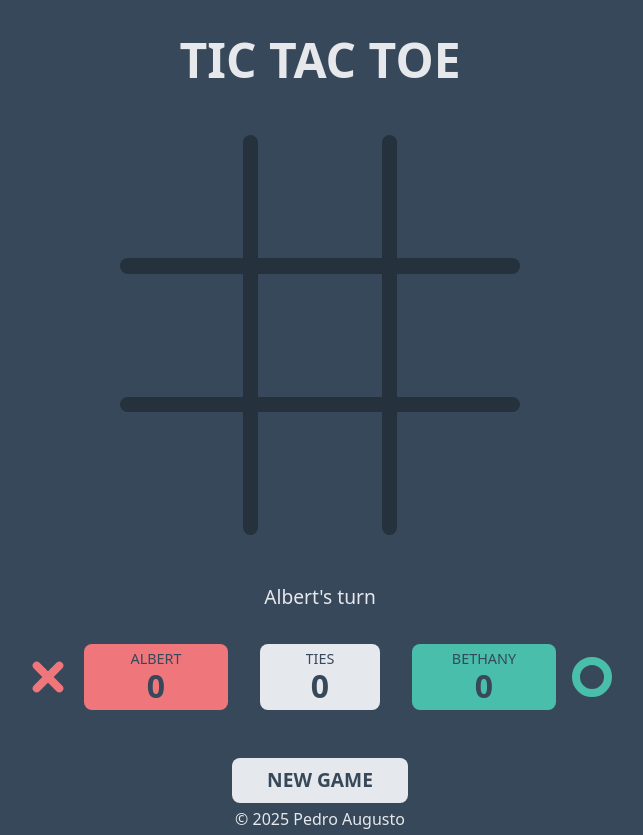
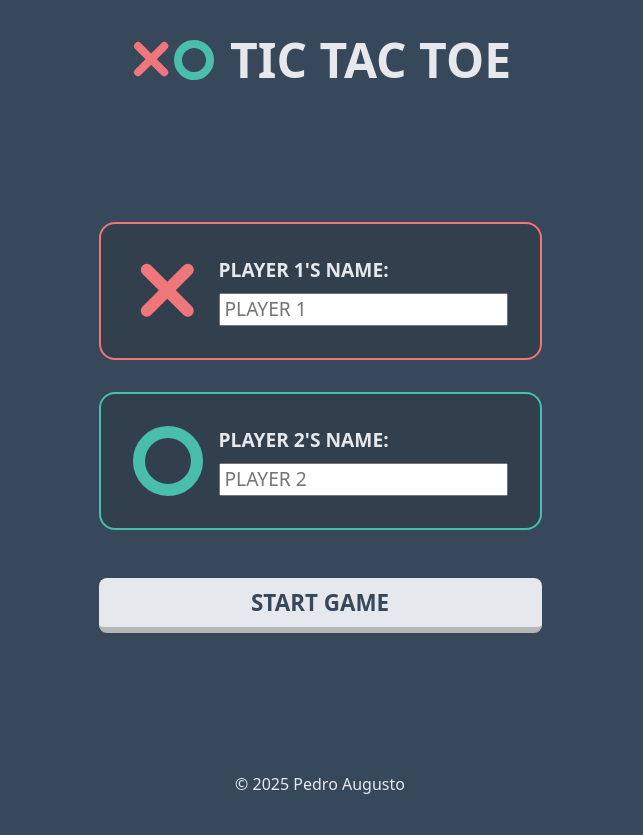
Before and after one commit to PedroASB/tic-tac-toe, a plain HTML site: page index.html in a window 1280 px wide. Shown: the whole page, without its empty margins (320-963 px from the left). After the commit the page ends 800 px from the top, so only its background shows below. Drawn offline with Linux system fonts and the light colour scheme.

Commit message:
feat: add "new game" interface to enter names
- Now players can enter a custom name

```diff
--- a/index.html
+++ b/index.html
@@ -10,11 +10,38 @@
 </head>
 <body>
     <div id="branding">
+        <div class="logo">
+            <div class="cross"></div>
+            <div class="nought"></div>
+        </div>
         <h1 class="title">Tic Tac Toe</h1>
     </div>
 
     <div id="main-content">
 
+        <div id="game-initialization">
+            <form method="dialog">
+                <div class="box player-one">
+                    <div class="cross"></div>
+                    <label for="player-one-name">
+                        <div class="label-text">Player 1's name:</div>
+                        <input type="text" id="player-one-name" name="player-one-name" maxlength="15" placeholder="Player 1">
+                    </label>
+                </div>
+
+                <div class="box player-two">
+                    <div class="nought"></div>
+                    <label for="player-two-name">
+                        <div class="label-text">Player 2's name:</div>
+                        <input type="text" id="player-two-name" name="player-two-name" maxlength="15" placeholder="Player 2">
+                    </label>
+                </div>
+
+                <button type="submit" id="start-game">Start Game</button>
+            </form>
+        </div>
+
+        <div id="gameplay">
             <div id="gameboard">
                 <div id="square-1" class="square" mark="none"></div>
                 <div id="square-2" class="square" mark="none"></div>
@@ -40,7 +67,7 @@
                 <div class="cross"></div>
 
                 <div id="player-one" class="score-box">
-                <div class="label">Albert</div>
+                    <div class="label"></div>
                     <output></output>
                 </div>
 
@@ -50,7 +77,7 @@
                 </div>
 
                 <div id="player-two" class="score-box">
-                <div class="label">Bethany</div>
+                    <div class="label"></div>
                     <output></output>
                 </div>
 
@@ -59,6 +86,7 @@
 
             <button type="button" id="new-game">New Game</button>
         </div>
+    </div>
 
     <div class="footer">
         <a href="https://github.com/PedroASB">&copy; 2025 Pedro Augusto</a>
--- a/script.js
+++ b/script.js
@@ -125,16 +125,17 @@ function createGameController() {
         startNewRound();
     };
 
-    // @TODO Organize order:
-    return {getCurrentPlayer, playTurn, startGame, getPlayerOne, getPlayerTwo, getTotalTies, getBoard};
+    return {playTurn, startGame, getPlayerOne, getPlayerTwo, getCurrentPlayer, getTotalTies, getBoard};
 }
 
 function createScreenController() {
     const squares = Array.from(document.querySelectorAll(".square"));
-    const playerOneScoreOutput = document.querySelector("#player-one output");
-    const playerTwoScoreOutput = document.querySelector("#player-two output");
+    const playerOne = document.querySelector("#player-one");
+    const playerTwo = document.querySelector("#player-two");
     const tiesOutput = document.querySelector("#ties output");
     const statusSpan = document.querySelector("#status span");
+    const gameInitializationContent = document.querySelector("#game-initialization");
+    const gameplayContent = document.querySelector("#gameplay");
     const gameController = createGameController();
     const squarePositionMap = {
         "square-1": [0, 0],
@@ -153,8 +154,8 @@ function createScreenController() {
     };
 
     const updateScoreboard = () => {
-        playerOneScoreOutput.innerText = gameController.getPlayerOne().getScore();
-        playerTwoScoreOutput.innerText = gameController.getPlayerTwo().getScore();
+        playerOne.querySelector("output").innerText = gameController.getPlayerOne().getScore();
+        playerTwo.querySelector("output").innerText = gameController.getPlayerTwo().getScore();
         tiesOutput.innerText = gameController.getTotalTies();
     };
 
@@ -192,18 +193,47 @@ function createScreenController() {
         updateStatus();
     };
 
-    const startNewGame = () => {
-        gameController.startGame("Albert", "cross", "Bethany", "nought");
+    const handleFormData = () => {
+        const form = gameInitializationContent.querySelector("form");
+        const formData = new FormData(form);
+        let playerOneName, playerTwoName;
+
+        for (const [key, value] of formData) {
+            if (key === "player-one-name") playerOneName = value || "Player 1";
+            if (key === "player-two-name") playerTwoName = value || "Player 2";
+        }
+
+        form.reset();
+        return {playerOneName, playerTwoName};
+    }
+
+    const startGame = () => {
+        let {playerOneName, playerTwoName} = handleFormData();
+
+        gameInitializationContent.style.display = "none";
+        gameplayContent.style.display = "flex";
+
+        gameController.startGame(playerOneName, "cross", playerTwoName, "nought");
+        playerOne.querySelector(".label").innerText = playerOneName;
+        playerTwo.querySelector(".label").innerText = playerTwoName;
         updateGameboard();
         updateScoreboard();
         updateStatus();
     };
 
+    const newGame = () => {
+        gameInitializationContent.style.display = "flex";
+        gameplayContent.style.display = "none";
+    }
+
     const initialize = () => {
+        const startGameButton = document.querySelector("button#start-game");
         const newGameButton = document.querySelector("button#new-game");
-        newGameButton.addEventListener("click", startNewGame);
+
+        startGameButton.addEventListener("click", startGame);
+        newGameButton.addEventListener("click", newGame);
         squares.forEach((square) => { square.addEventListener("click", handleSquareClick); });
-        startNewGame();
+        newGame();
     };
 
     return {initialize};
--- a/style.css
+++ b/style.css
@@ -14,6 +14,7 @@
     --neutral-color: #e5e8ec;
     --main-bg-color: #37485a;
     --maing-bg-color-hover: #47586b;
+    --form-box-color: #323f4d;
     --board-line-color: #25313d;
     --font-color-light: #e6e8ec;
     --font-color-dark: #37485a;
@@ -50,23 +51,126 @@ body {
     }
 }
 
-
-
 #branding {
     font-size: 3rem;
     font-weight: 900;
     margin-top: 32px;
-    margin-bottom: 48px;
     text-transform: uppercase;
+    display: flex;
+    align-items: center;
+    gap: 16px;
+
+    .logo {
+        display: flex;
+        align-items: center;
+
+        .cross {
+            width: 45px;
+            height: 45px;
+        }
+
+        .nought {
+            width: 40px;
+            height: 40px;
+        }
+
+        .cross::before, .cross::after {
+            background-color: var(--primary-color);
+            width: 8px;
+        }
+
+        .nought {
+            border: 8px solid var(--secondary-color);
+        }
+    }
+
+}
+
+#main-content {
+    flex: 1;
     display: flex;
     align-items: center;
 }
 
-#main-content {
+#game-initialization form {
     display: flex;
     align-items: center;
     gap: 32px;
-    flex: 1;
+    flex-direction: column;
+    text-transform: uppercase;
+    color: var(--neutral-color);
+
+    .cross, .nought {
+        width: 70px;
+        height: 70px;
+    }
+
+    .cross::before, .cross::after {
+        background-color: var(--primary-color);
+        width: 12px;
+    }
+
+    .nought {
+        border: 12px solid var(--secondary-color);
+    }
+
+    .box {
+        background-color: var(--form-box-color);
+        padding: 32px;
+        border-radius: 16px;
+        display: flex;
+        align-items: center;
+        gap: 16px;
+        font-size: 1.2rem;
+
+        &.player-one {
+            border: 2px solid var(--primary-color);
+        }
+
+        &.player-two {
+            border: 2px solid var(--secondary-color);
+        }
+    }
+
+    label {
+        display: flex;
+        flex-direction: column;
+        gap: 8px;
+
+        .label-text {
+            font-weight: 600;
+        }
+
+        input {
+            text-transform: inherit;
+            padding: 0 4px;
+        }
+    }
+
+    button#start-game {
+        text-transform: inherit;
+        font-weight: 900;
+        background-color: var(--neutral-color);
+        color: var(--font-color-dark);
+        border: none;
+        padding: 8px 0;
+        border-radius: 8px;
+        width: 100%;
+        font-size: 1.4rem;
+        border-bottom: 6px solid #b6b6b6;
+        margin-top: 16px;
+
+        &:hover {
+            background-color: #ffffff;
+            border-bottom-color: #cccccc;
+        }
+    }
+}
+
+#gameplay {
+    display: none;
+    align-items: center;
+    gap: 32px;
     flex-direction: column;
     width: 100%;
 }
@@ -139,6 +243,10 @@ body {
 #status {
     text-transform: none;
     font-size: 1.2rem;
+
+    span {
+        text-transform: uppercase;
+    }
 }
 
 #gameboard {
@@ -213,9 +321,11 @@ button#new-game {
     background-color: var(--neutral-color);
     border: none;
     border-radius: 8px;
+    border-bottom: 5px solid #b6b6b6;
 
     &:hover {
         background-color: #fff;
+        border-bottom-color: #cccccc;
     }
 }
 
@@ -229,7 +339,6 @@ button#new-game {
 }
 
 
-/* TEMPORARY */
 * {
     /* border: 1px solid red; */
 }
```
Lines whose indentation alone changed are shown as unchanged.
